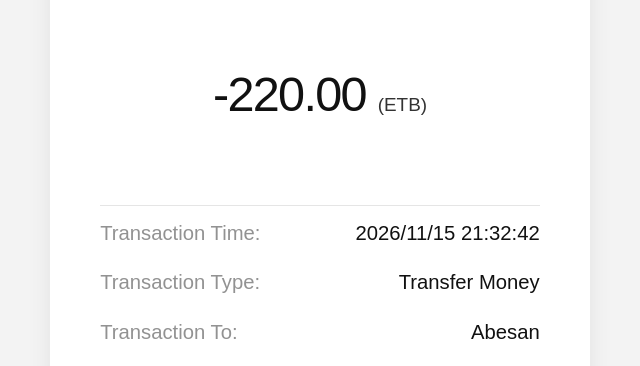
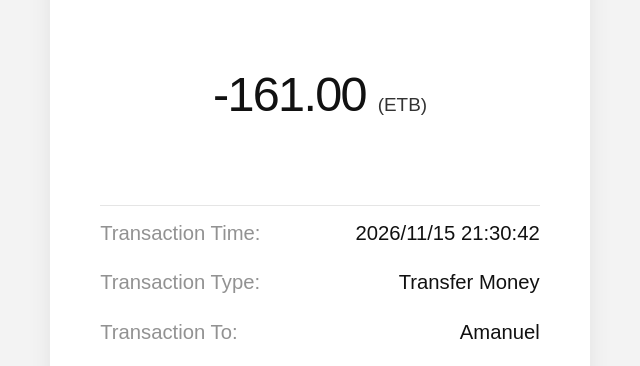
Before and after one commit to Cyber-boy9/Telebirr, a plain HTML site: page index.html in a window 1280 px wide. Shown: the part 346-712 px from the top of the page, 320-960 px from the left. Drawn offline with Linux system fonts and the light colour scheme.

Commit message:
Update transaction details in index.html

```diff
--- a/index.html
+++ b/index.html
@@ -1016,14 +1016,14 @@
       <div class="success-label">Successful</div>
 
       <div class="amount">
-        <strong>-220.00</strong>
+        <strong>-161.00</strong>
         <span>(ETB)</span>
       </div>
 
       <section class="transaction-details" aria-label="Transaction details">
         <div class="transaction-row">
           <span class="transaction-label">Transaction Time:</span>
-          <span class="transaction-value">2026/11/15 21:32:42</span>
+          <span class="transaction-value">2026/11/15 21:30:42</span>
         </div>
         <div class="transaction-row">
           <span class="transaction-label">Transaction Type:</span>
@@ -1031,7 +1031,7 @@
         </div>
         <div class="transaction-row">
           <span class="transaction-label">Transaction To:</span>
-          <span class="transaction-value">Abesan</span>
+          <span class="transaction-value">Amanuel</span>
         </div>
         <div class="transaction-row">
           <span class="transaction-label">Transaction Number:</span>
```
